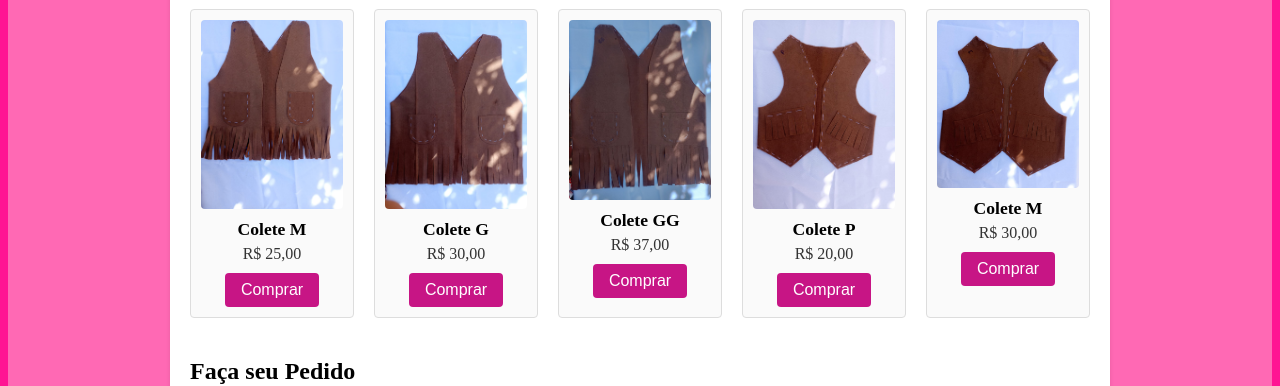
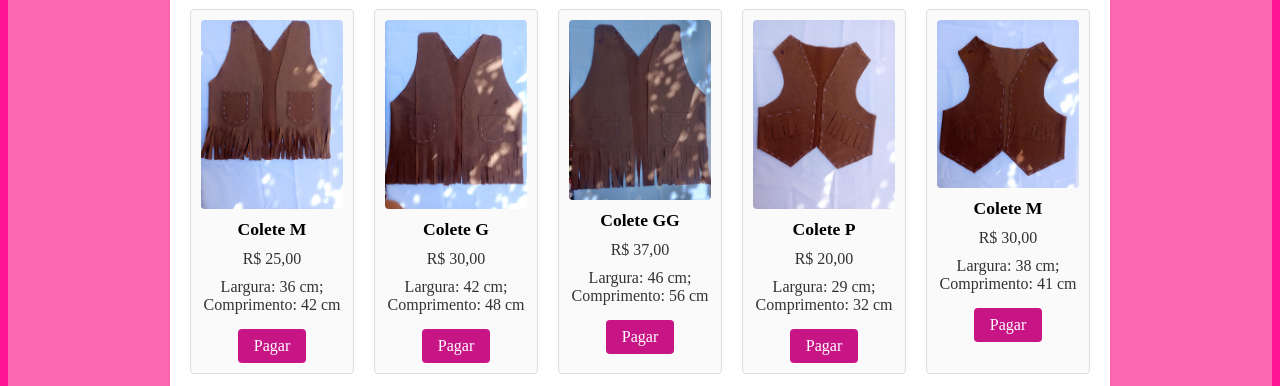
Before and after one commit to Encantos-da-lis/pagina-vendas, a plain HTML site: page index.html in a window 1280 px wide. Shown: the part 573-959 px from the top of the page. Drawn offline with Linux system fonts and the light colour scheme.

Commit message:
Update index.html

```diff
--- a/index.html
+++ b/index.html
@@ -107,10 +107,10 @@
     .product p {
       font-size: 1em;
       color: #333;
-      margin: 0;
+      margin: 5px 0;
     }
 
-    /* Botão de compra */
+    /* Botão de pagamento */
     .buy-button {
       margin-top: 10px;
       padding: 8px 16px;
@@ -120,6 +120,7 @@
       border-radius: 4px;
       cursor: pointer;
       font-size: 1em;
+      text-decoration: none;
     }
     .buy-button:hover {
       background: #FF1493; /* DeepPink */
@@ -185,35 +186,40 @@
         <img src="imagem1.jpg" alt="Colete M" />
         <h2>Colete M</h2>
         <p>R$ 25,00</p>
-        <button class="buy-button">Comprar</button>
+        <p>Largura: 36 cm; Comprimento: 42 cm</p>
+        <a href="https://picpay.me/eliza.gabriela/25.0" target="_blank" class="buy-button">Pagar</a>
       </div>
 
       <div class="product">
         <img src="imagem2.jpg" alt="Colete G" />
         <h2>Colete G</h2>
         <p>R$ 30,00</p>
-        <button class="buy-button">Comprar</button>
+        <p>Largura: 42 cm; Comprimento: 48 cm</p>
+        <a href="https://picpay.me/eliza.gabriela/30.0" target="_blank" class="buy-button">Pagar</a>
       </div>
 
       <div class="product">
         <img src="imagem3.jpg" alt="Colete GG" />
         <h2>Colete GG</h2>
         <p>R$ 37,00</p>
-        <button class="buy-button">Comprar</button>
+        <p>Largura: 46 cm; Comprimento: 56 cm</p>
+        <a href="https://picpay.me/eliza.gabriela/37.0" target="_blank" class="buy-button">Pagar</a>
       </div>
 
       <div class="product">
         <img src="imagem4.jpg" alt="Colete P" />
         <h2>Colete P</h2>
         <p>R$ 20,00</p>
-        <button class="buy-button">Comprar</button>
+        <p>Largura: 29 cm; Comprimento: 32 cm</p>
+        <a href="https://picpay.me/eliza.gabriela/20.0" target="_blank" class="buy-button">Pagar</a>
       </div>
 
       <div class="product">
         <img src="imagem5.jpg" alt="Colete M" />
         <h2>Colete M</h2>
         <p>R$ 30,00</p>
-        <button class="buy-button">Comprar</button>
+        <p>Largura: 38 cm; Comprimento: 41 cm</p>
+        <a href="https://picpay.me/eliza.gabriela/30.0" target="_blank" class="buy-button">Pagar</a>
       </div>
     </div>
 
```
